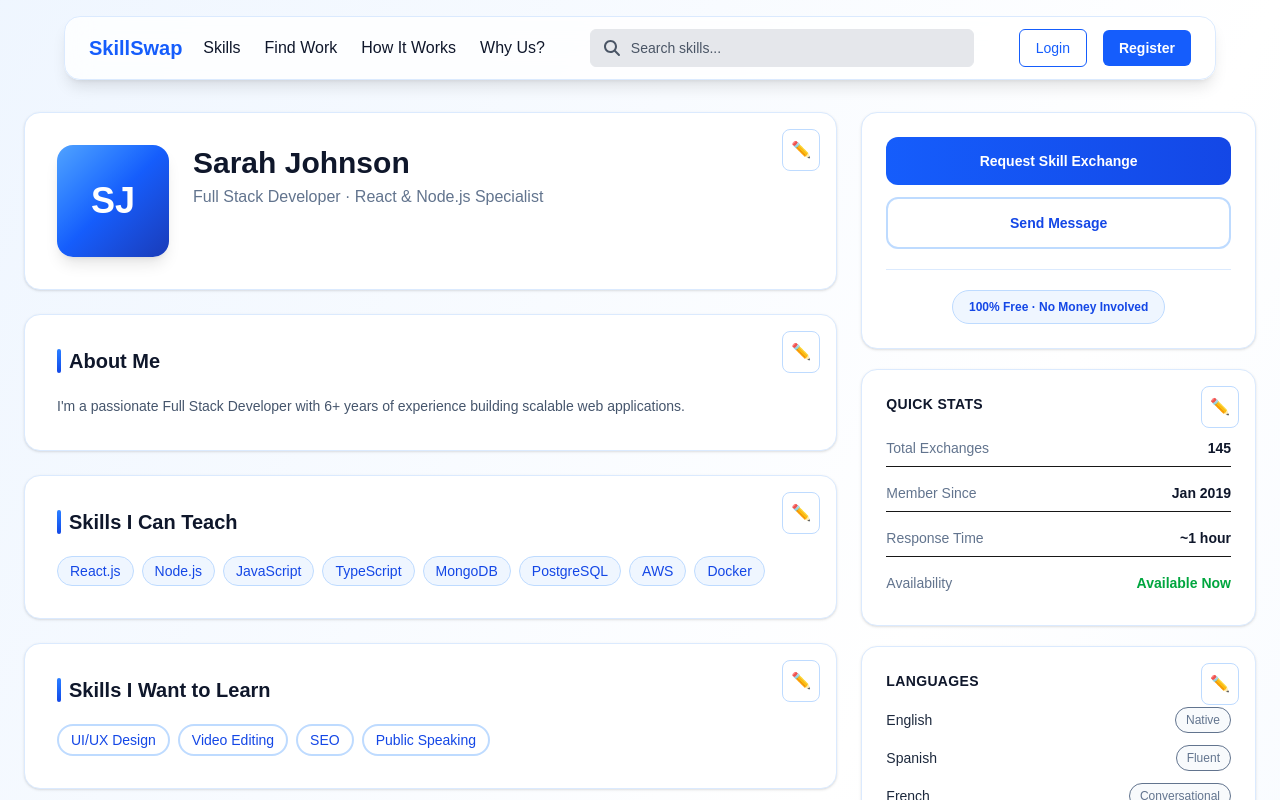
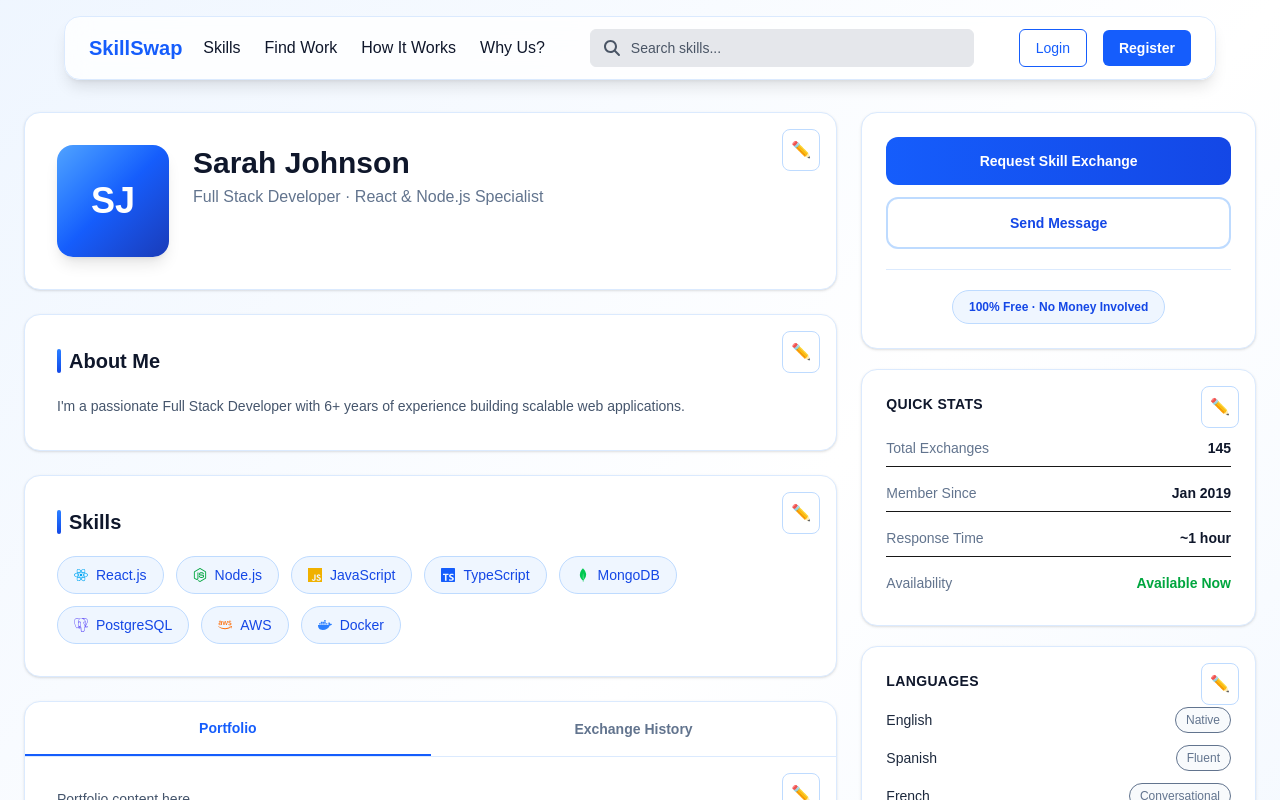
Before and after one commit to PratikPant01/SkillSwap, a Next.js app in the folder skillswap-frontend/: page /profile in a window 1280 px wide. Shown: the top 800 px of the page. Built offline with nearby package versions, Linux system fonts and the light colour scheme.

Commit message:
skills added

```diff
--- a/skillswap-frontend/app/profile/componets/main/AboutSection.tsx
+++ b/skillswap-frontend/app/profile/componets/main/AboutSection.tsx
@@ -1,3 +1,6 @@
+"use client";
+
+import { useState } from "react";
 import EditButton from "../shared/EditButton";
 import SectionTitle from "../shared/SectionTitle";
 
@@ -6,14 +9,58 @@ type Props = {
 };
 
 export default function AboutSection({ onEdit }: Props) {
+  const [isEditing, setIsEditing] = useState(false);
+  const [aboutText, setAboutText] = useState(
+    "I'm a passionate Full Stack Developer with 6+ years of experience building scalable web applications."
+  );
+
+  const handleSave = () => {
+    setIsEditing(false);
+    onEdit("About updated successfully"); // show toast after saving
+  };
+
   return (
     <div className="bg-white rounded-2xl shadow-sm border border-blue-100 p-8 relative">
-      <EditButton onClick={() => onEdit("about")} title="Edit About" />
+
+      {!isEditing && (
+        <EditButton
+          onClick={() => setIsEditing(true)}
+          title="Edit About"
+        />
+      )}
+
       <SectionTitle>About Me</SectionTitle>
 
-      <p className="text-slate-600 text-sm leading-relaxed">
-        I'm a passionate Full Stack Developer with 6+ years of experience building scalable web applications.
-      </p>
+      {isEditing ? (
+        <div className="mt-4 space-y-4">
+          <textarea
+            value={aboutText}
+            onChange={(e) => setAboutText(e.target.value)}
+            className="w-full border border-blue-200 rounded-lg p-3 text-sm focus:outline-none focus:ring-2 focus:ring-blue-400"
+            rows={4}
+          />
+
+          <div className="flex gap-3">
+            <button
+              onClick={handleSave}
+              className="bg-blue-600 text-white px-4 py-2 rounded-lg text-sm"
+            >
+              Save
+            </button>
+
+            <button
+              onClick={() => setIsEditing(false)}
+              className="bg-gray-200 px-4 py-2 rounded-lg text-sm"
+            >
+              Cancel
+            </button>
+          </div>
+        </div>
+      ) : (
+        <p className="text-slate-600 text-sm leading-relaxed mt-4">
+          {aboutText}
+        </p>
+      )}
     </div>
   );
 }
--- a/skillswap-frontend/app/profile/componets/main/SkillsLearn.tsx
+++ /dev/null
@@ -1,33 +0,0 @@
-import EditButton from "../shared/EditButton";
-import SectionTitle from "../shared/SectionTitle";
-
-type Props = {
-  onEdit: (section: string) => void;
-};
-
-const skills = [
-  "UI/UX Design",
-  "Video Editing",
-  "SEO",
-  "Public Speaking",
-];
-
-export default function SkillsLearn({ onEdit }: Props) {
-  return (
-    <div className="bg-white rounded-2xl shadow-sm border border-blue-100 p-8 relative">
-      <EditButton onClick={() => onEdit("skills-learn")} title="Edit Skills to Learn" />
-      <SectionTitle>Skills I Want to Learn</SectionTitle>
-
-      <div className="flex flex-wrap gap-2">
-        {skills.map((skill) => (
-          <span
-            key={skill}
-            className="px-3 py-1 bg-white text-blue-700 rounded-full text-sm border-2 border-blue-200"
-          >
-            {skill}
-          </span>
-        ))}
-      </div>
-    </div>
-  );
-}
--- a/skillswap-frontend/app/profile/componets/main/SkillsTeach.tsx
+++ /dev/null
@@ -1,37 +0,0 @@
-import EditButton from "../shared/EditButton";
-import SectionTitle from "../shared/SectionTitle";
-
-type Props = {
-  onEdit: (section: string) => void;
-};
-
-const skills = [
-  "React.js",
-  "Node.js",
-  "JavaScript",
-  "TypeScript",
-  "MongoDB",
-  "PostgreSQL",
-  "AWS",
-  "Docker",
-];
-
-export default function SkillsTeach({ onEdit }: Props) {
-  return (
-    <div className="bg-white rounded-2xl shadow-sm border border-blue-100 p-8 relative">
-      <EditButton onClick={() => onEdit("skills-teach")} title="Edit Skills to Teach" />
-      <SectionTitle>Skills I Can Teach</SectionTitle>
-
-      <div className="flex flex-wrap gap-2">
-        {skills.map((skill) => (
-          <span
-            key={skill}
-            className="px-3 py-1 bg-blue-50 text-blue-700 rounded-full text-sm border border-blue-200"
-          >
-            {skill}
-          </span>
-        ))}
-      </div>
-    </div>
-  );
-}
--- /dev/null
+++ b/skillswap-frontend/app/profile/componets/skills/SkillBadge.tsx
@@ -0,0 +1,26 @@
+"use client";
+
+import { ReactNode } from "react";
+
+type Props = {
+  name: string;
+  icon: ReactNode;
+  onRemove?: (name: string) => void;
+};
+
+export default function SkillBadge({ name, icon, onRemove }: Props) {
+  return (
+    <span className="flex items-center gap-2 px-4 py-2 bg-blue-50 text-blue-700 rounded-full text-sm border border-blue-200">
+      {icon}
+      {name}
+      {onRemove && (
+        <button
+          onClick={() => onRemove(name)}
+          className="ml-1 text-red-500 text-xs"
+        >
+          ✕
+        </button>
+      )}
+    </span>
+  );
+}
--- /dev/null
+++ b/skillswap-frontend/app/profile/componets/skills/SkillEditor.tsx
@@ -0,0 +1,83 @@
+"use client";
+
+import { useState } from "react";
+import SkillBadge from "./SkillBadge";
+import { FaReact, FaNodeJs, FaAws, FaDocker, FaCode } from "react-icons/fa";
+import { SiJavascript, SiTypescript, SiMongodb, SiPostgresql } from "react-icons/si";
+
+export type Skill = {
+  name: string;
+  icon: React.ReactNode;
+};
+
+// Mapping known skills to icons
+export const skillIcons: Record<string, React.ReactNode> = {
+  "React.js": <FaReact className="text-sky-500" />,
+  "Node.js": <FaNodeJs className="text-green-600" />,
+  "JavaScript": <SiJavascript className="text-yellow-500" />,
+  "TypeScript": <SiTypescript className="text-blue-600" />,
+  "MongoDB": <SiMongodb className="text-green-500" />,
+  "PostgreSQL": <SiPostgresql className="text-indigo-600" />,
+  "AWS": <FaAws className="text-orange-500" />,
+  "Docker": <FaDocker className="text-blue-500" />,
+};
+
+// Function to get icon for a skill name
+export const getIcon = (name: string) => skillIcons[name] || <FaCode className="text-gray-500" />;
+
+type Props = {
+  skills: Skill[];
+  setSkills: (skills: Skill[]) => void;
+};
+
+export default function SkillEditor({ skills, setSkills }: Props) {
+  const [newSkill, setNewSkill] = useState("");
+
+  const handleAddSkill = () => {
+    const trimmed = newSkill.trim();
+    if (!trimmed) return;
+
+    // prevent duplicates
+    if (skills.find((s) => s.name.toLowerCase() === trimmed.toLowerCase())) return;
+
+    setSkills([...skills, { name: trimmed, icon: getIcon(trimmed) }]);
+    setNewSkill("");
+  };
+
+  const handleRemoveSkill = (name: string) => {
+    setSkills(skills.filter((s) => s.name !== name));
+  };
+
+  return (
+    <div className="space-y-4">
+      {/* Existing skills */}
+      <div className="flex flex-wrap gap-3">
+        {skills.map((skill) => (
+          <SkillBadge
+            key={skill.name}
+            name={skill.name}
+            icon={getIcon(skill.name)}
+            onRemove={handleRemoveSkill}
+          />
+        ))}
+      </div>
+
+      {/* Add new skill */}
+      <div className="flex gap-2">
+        <input
+          type="text"
+          value={newSkill}
+          onChange={(e) => setNewSkill(e.target.value)}
+          placeholder="Add new skill"
+          className="flex-1 border border-blue-200 rounded-lg px-3 py-2 text-sm focus:outline-none focus:ring-2 focus:ring-blue-400"
+        />
+        <button
+          onClick={handleAddSkill}
+          className="bg-blue-600 text-white px-4 py-2 rounded-lg text-sm"
+        >
+          Add
+        </button>
+      </div>
+    </div>
+  );
+}
--- /dev/null
+++ b/skillswap-frontend/app/profile/componets/skills/SkillsTeach.tsx
@@ -0,0 +1,74 @@
+"use client";
+
+import { useState } from "react";
+import EditButton from "../shared/EditButton";
+import SectionTitle from "../shared/SectionTitle";
+import SkillEditor, { Skill, getIcon } from "./SkillEditor";
+import SkillBadge from "./SkillBadge";
+
+type Props = {
+  onEdit: (section: string) => void;
+};
+
+// Only store names here; icons will be assigned dynamically
+const initialSkills: Skill[] = [
+  { name: "React.js", icon: null! },
+  { name: "Node.js", icon: null! },
+  { name: "JavaScript", icon: null! },
+  { name: "TypeScript", icon: null! },
+  { name: "MongoDB", icon: null! },
+  { name: "PostgreSQL", icon: null! },
+  { name: "AWS", icon: null! },
+  { name: "Docker", icon: null! },
+];
+
+export default function SkillsTeach({ onEdit }: Props) {
+  const [skills, setSkills] = useState<Skill[]>(initialSkills);
+  const [isEditing, setIsEditing] = useState(false);
+
+  const handleSave = () => {
+    setIsEditing(false);
+    onEdit("Skills updated successfully");
+  };
+
+  return (
+    <div className="bg-white rounded-2xl shadow-sm border border-blue-100 p-8 relative">
+      {!isEditing && (
+        <EditButton onClick={() => setIsEditing(true)} title="Edit Skills to Teach" />
+      )}
+
+      <SectionTitle>Skills</SectionTitle>
+
+      {isEditing ? (
+        <div className="mt-4 space-y-4">
+          <SkillEditor skills={skills} setSkills={setSkills} />
+
+          <div className="flex gap-3">
+            <button
+              onClick={handleSave}
+              className="bg-blue-600 text-white px-4 py-2 rounded-lg text-sm"
+            >
+              Save
+            </button>
+            <button
+              onClick={() => setIsEditing(false)}
+              className="bg-gray-200 px-4 py-2 rounded-lg text-sm"
+            >
+              Cancel
+            </button>
+          </div>
+        </div>
+      ) : (
+        <div className="flex flex-wrap gap-3 mt-4">
+          {skills.map((skill) => (
+            <SkillBadge
+              key={skill.name}
+              name={skill.name}
+              icon={getIcon(skill.name)} // dynamically assign icon
+            />
+          ))}
+        </div>
+      )}
+    </div>
+  );
+}
--- a/skillswap-frontend/app/profile/page.tsx
+++ b/skillswap-frontend/app/profile/page.tsx
@@ -5,8 +5,7 @@ import { useState } from "react";
 
 import ProfileHeader from "./componets/main/ProfileHeader";
 import AboutSection from "./componets/main/AboutSection";
-import SkillsTeach from "./componets/main/SkillsTeach";
-import SkillsLearn from "./componets/main/SkillsLearn";
+import SkillsTeach from "./componets/skills/SkillsTeach";
 import PortfolioTabs from "./componets/main/PortfolioTabs";
 import Sidebar from "./componets/sidebar/Sidebar";
 import Toast from "./componets/shared/Toast";
@@ -29,9 +28,8 @@ export default function SkillSwapProfile() {
                         <ProfileHeader onEdit={handleEdit} />
                         <AboutSection onEdit={handleEdit} />
                         <SkillsTeach onEdit={handleEdit} />
-                        <SkillsLearn onEdit={handleEdit} />
                         <PortfolioTabs onEdit={handleEdit} />
-                        <Sidebar onEdit={handleEdit} />
+
                     </div>
 
                     <Sidebar onEdit={handleEdit} />
--- a/skillswap-frontend/package.json
+++ b/skillswap-frontend/package.json
@@ -17,7 +17,8 @@
     "lucide-react": "^0.562.0",
     "next": "^16.1.6",
     "react": "19.2.3",
-    "react-dom": "19.2.3"
+    "react-dom": "19.2.3",
+    "react-icons": "^5.5.0"
   },
   "devDependencies": {
     "@tailwindcss/postcss": "^4",
```
Also changed, not shown: 1 other file (tests, documents, lock files or other folders).
